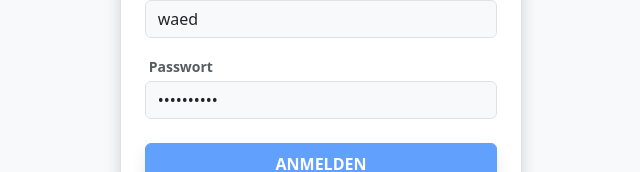
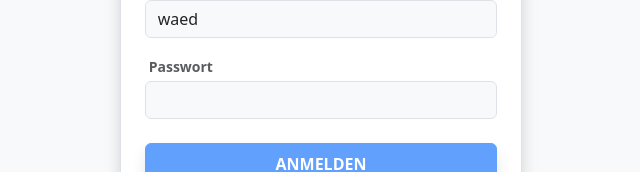
Before and after one commit to jwae/SVWS-Photo-Matcher, a Vue app: page / in a window 1280 px wide. Shown: the part 339-511 px from the top of the page, without its empty margins (319-959 px from the left). Built offline with nearby package versions, Linux system fonts and the light colour scheme.

Commit message:
update pwd

```diff
--- a/src/App.vue
+++ b/src/App.vue
@@ -10,7 +10,7 @@ const schemataListe = ref([]);
 const isLoadingSchemata = ref(false);
 const isLoggedIn = ref(false);
 const isLoggingIn = ref(false);
-const credentials = reactive({ username: 'waed', password: 'devau+2025' });
+const credentials = reactive({ username: 'waed', password: '' });
 const klassenListe = ref([]);
 const selectedKlasse = ref(null);
 const selectedSchueler = ref(null);
```
